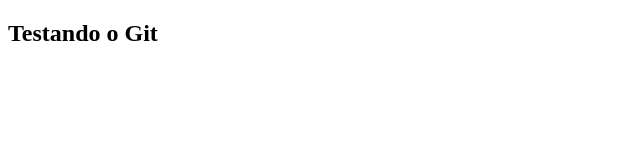
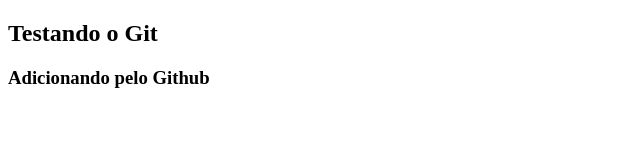
Before and after one commit to nanerjac/desenv-app1, a plain HTML site: page index.html in a window 1280 px wide. Shown: the whole page, without its empty margins (0-640 px from the left). Drawn offline with Linux system fonts and the light colour scheme.

Commit message:
Update index.html

```diff
--- a/index.html
+++ b/index.html
@@ -7,5 +7,7 @@
 </head>
 <body>
     <h2>Testando o Git</h2>
+
+    <h3>Adicionando pelo Github</h3>
 </body>
 </html>
```
